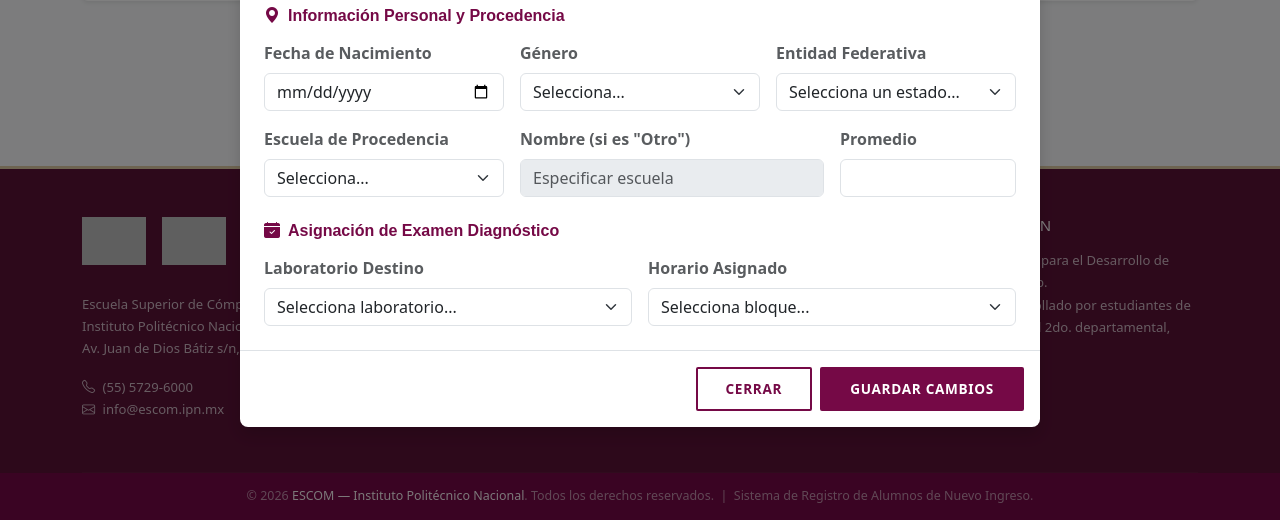
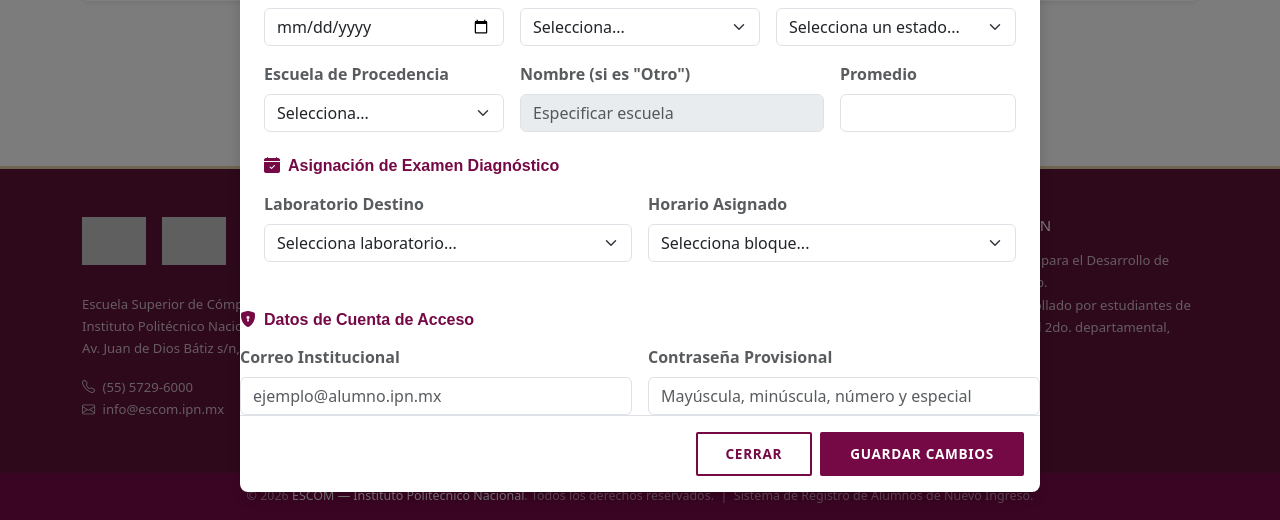
Before and after one commit to alcragd/proyecto-web, a PHP site: page /admin/ in a window 1280 px wide, after a click on "REGISTRAR ALUMNO". Shown: the part 389-909 px from the top of the page. Run offline with PHP 8.4, Linux system fonts and the light colour scheme; the visitor is signed in with stand-in values (Sample User, id 1); data comes from the database, SQL or seed files in the repository; data that the repository does not hold is empty; grey boxes are pictures that could not be loaded.

Commit message:
AdminCasifull

```diff
--- a/admin/index.php
+++ b/admin/index.php
@@ -289,7 +289,19 @@
             </div>
         </div>
     </div>
-
+    <div id="seccionCuenta">
+            <h6 class="text-guinda fw-bold mb-3 mt-4"><i class="bi bi-shield-lock-fill me-2"></i>Datos de Cuenta de Acceso</h6>
+            <div class="row g-3">
+                <div class="col-md-6">
+                    <label for="correo" class="form-label fw-semibold text-muted">Correo Institucional</label>
+                    <input type="email" class="form-control" name="correo" id="correo" placeholder="ejemplo@alumno.ipn.mx">
+                </div>
+                <div class="col-md-6">
+                    <label for="contrasena" class="form-label fw-semibold text-muted">Contraseña Provisional</label>
+                    <input type="text" class="form-control" name="contrasena" id="contrasena" placeholder="Mayúscula, minúscula, número y especial">
+                </div>
+            </div>
+        </div>
     <div class="modal-footer">
         <button type="button" class="btn btn-institucional-outline text-uppercase fw-bold" data-bs-dismiss="modal">Cerrar</button>
         <button type="submit" class="btn btn-institucional text-uppercase fw-bold" style="background-color: var(--ipn-guinda); color: white;">Guardar Cambios</button>
@@ -415,7 +427,12 @@ $('#btnNuevoAlumno').click(function() {
     $('#frmCrudAlumno')[0].reset();
     $('#accionCrud').val('crear');
     $('input[name="boleta"]').prop('readonly', false);
-    $('#nombreEscuela').prop('disabled', true); // Aseguramos que inicie bloqueado
+    $('#nombreEscuela').prop('disabled', true);
+
+    // Mostramos la sección de cuenta y hacemos obligatorios los campos
+    $('#seccionCuenta').show();
+    $('#correo, #contrasena').prop('required', true);
+
     $('.modal-title').html('<i class="bi bi-person-plus me-2"></i>Registrar Nuevo Alumno');
 });
 
@@ -426,6 +443,11 @@ $(document).on('click', '.btn-editar', function() {
     $('#frmCrudAlumno')[0].reset();
     $('#accionCrud').val('editar');
     $('input[name="boleta"]').prop('readonly', true);
+
+    // Ocultamos la sección de cuenta y quitamos la obligatoriedad para que no marque error al guardar
+    $('#seccionCuenta').hide();
+    $('#correo, #contrasena').prop('required', false).val('');
+
     $('.modal-title').html('<i class="bi bi-pencil-square me-2"></i>Actualizar Expediente Completo');
 
     $.ajax({
@@ -488,10 +510,9 @@ $(document).on('click', '.btn-editar', function() {
         });
 
         // 5. CREATE / UPDATE: Botón de Guardar en el Modal
-        $('#frmCrudAlumno').submit(function(e) {
-        e.preventDefault();
+    $('#frmCrudAlumno').submit(function(e) {
+    e.preventDefault();
 
-    // Reutilizamos todas las validaciones (¡Ahora sí incluimos validarNombreEscuela!)
     if(!validarBoleta()){ alert('Boleta inválida. Debe tener 10 dígitos o formato PE/PP.'); return; }
     if(!validarNombre()){ alert('Nombre inválido. Solo usa letras.'); return; }
     if(!validarApellidoPaterno()){ alert('Apellido paterno inválido.'); return; }
@@ -500,7 +521,13 @@ $(document).on('click', '.btn-editar', function() {
     if(!validarTelefono()){ alert('Teléfono inválido. Deben ser 10 dígitos numéricos.'); return; }
     if(!validarFechaNacimiento()){ alert('Fecha de nacimiento inválida.'); return; }
     if(!validarPromedio()){ alert('Promedio inválido. Usa un valor entre 6.0 y 10.0'); return; }
-    if(!validarNombreEscuela()){ alert('Nombre de la escuela inválido.'); return; } // <-- AQUÍ ESTÁ
+    if(!validarNombreEscuela()){ alert('Nombre de la escuela inválido.'); return; }
+
+    // --- NUEVO: Validamos cuenta solo si estamos creando un alumno nuevo ---
+    if($('#accionCrud').val() === 'crear') {
+        if(!validarCorreo()){ alert('Correo inválido. Debe contener terminación @alumno.ipn.mx o @ipn.mx'); return; }
+        if(!validarContra()){ alert('La contraseña debe contener al menos una mayúscula, una minúscula, un dígito y un carácter especial.'); return; }
+    }
 
     $.ajax({
         url: '../docs/php/crud_guardar.php',
```
Also changed, not shown: docs/php/crud_guardar.php (+23 -9 lines).
